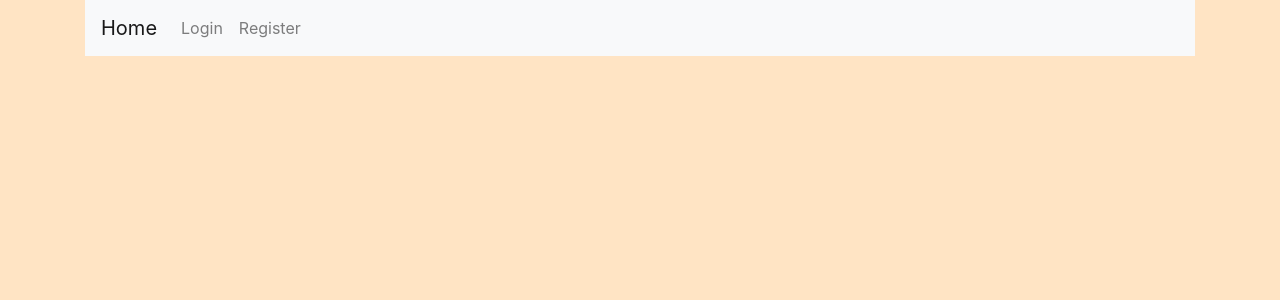
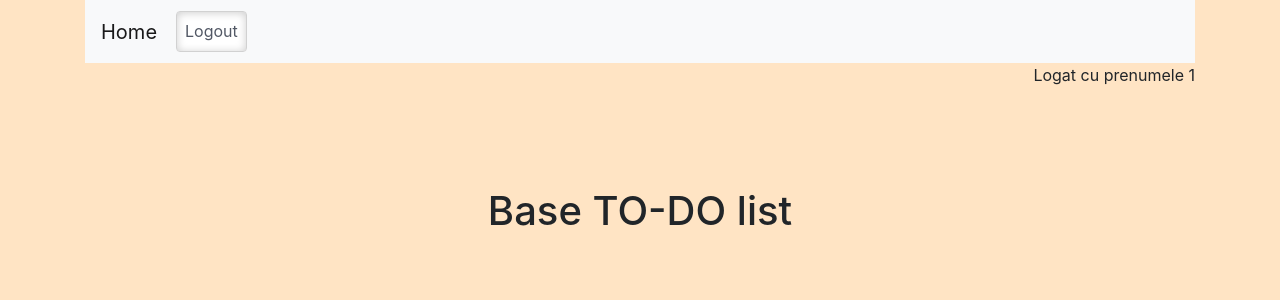
Before and after one commit to Elisei123/Proiect_DAW_web, a PHP site: page / in a window 1280 px wide. Shown: the top 300 px of the page. Run offline with PHP 8.4, Linux system fonts and the light colour scheme; the visitor is signed in with stand-in values (Sample User, id 1).

Commit message:
update logout

```diff
--- a/base.php
+++ b/base.php
@@ -57,19 +57,32 @@ session_start();
             <span class="navbar-toggler-icon"></span>
         </button>
         <div class="collapse navbar-collapse" id="navbarNavDropdown">
-            <ul class="navbar-nav">
+            <ul class="nav navbar-nav navbar-left" style="text-align: center">
+                <?php
+                    if(!isset($_SESSION['id'])){
+                        echo '
                             <li class="nav-item">
                                 <a class="nav-link" href="login.php">Login</a>
                             </li>
+
                             <li class="nav-item">
                                 <a class="nav-link" href="register.php">Register</a>
+                            </li>';
+                    } else {
+                        echo '
+                        <form method="post" action="includes/logout.inc.php">
+                            <li >
+                                <input name="buton" class="p-2 bd-highlight" type="submit" value="Logout">
                             </li>
+                        </form>
+                        ';
+                     }
+                ?>
             </ul>
         </div>
+
     </nav>
 </div>
-
-
 <!-- Optional JavaScript -->
 <!-- jQuery first, then Popper.js, then Bootstrap JS -->
 <script src="https://code.jquery.com/jquery-3.4.1.slim.min.js" integrity="sha384-J6qa4849blE2+poT4WnyKhv5vZF5SrPo0iEjwBvKU7imGFAV0wwj1yYfoRSJoZ+n" crossorigin="anonymous"></script>
--- a/includes/login.inc.php
+++ b/includes/login.inc.php
@@ -28,8 +28,6 @@ if(isset($_POST['Nume']) && !empty($_POST['Nume']) && isset($_POST['Parola']) &&
         }
         header("Location: ../login.php");
     }else{
-        echo $password;
-        die();
         header("Location: ../login.php?info=gresit");
         die();
     }
--- /dev/null
+++ b/includes/logout.inc.php
@@ -0,0 +1,4 @@
+<?php
+session_start();
+session_destroy();
+header("Location: ../index.php");
--- a/index.php
+++ b/index.php
@@ -1,2 +1,13 @@
 <?php include "base.php"?>
-<title>Home</title>
+
+<?php
+
+if(isset($_SESSION['id'])) {
+    echo "<title>Salut " . ucfirst($_SESSION['prenume']) . "</title>";
+}
+?>
+
+<div class="container">
+    <div style="text-align: right;"> Logat cu prenumele <?php echo ucfirst($_SESSION['prenume']) ?></div>
+    <h1 style="text-align: center; margin-top: 100px"> Base TO-DO list </h1>
+</div>
```
Also changed, not shown: login.php (+6 -7 lines), register.php (+7 -0 lines). Lines whose indentation alone changed are shown as unchanged.
